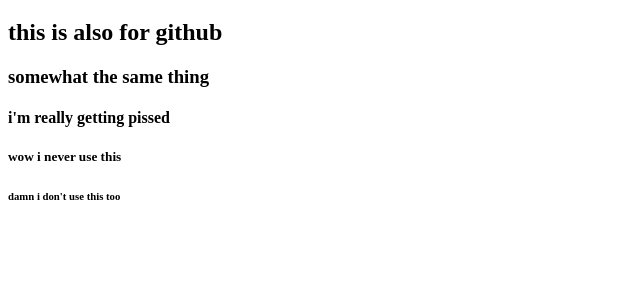
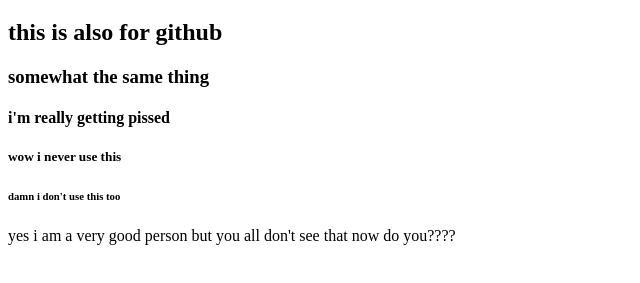
Before and after one commit to yatohajime/my-first-repo, a plain HTML site: page index.html in a window 1280 px wide. Shown: the part 61-344 px from the top of the page, without its empty margins (0-640 px from the left). Drawn offline with Linux system fonts and the light colour scheme.

Commit message:
checkout-command

```diff
--- a/index.html
+++ b/index.html
@@ -13,5 +13,6 @@
     <h4>i'm really getting pissed</h4>
     <h5>wow i never use this</h5>
     <h6>damn i don't use this too</h6>
+    <p>yes i am a very good person but you all don't see that now do you????</p>
 </body>
 </html>
```
